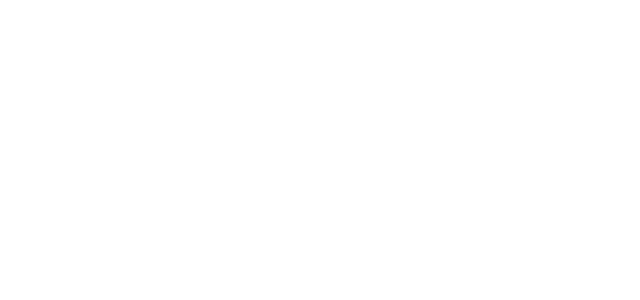
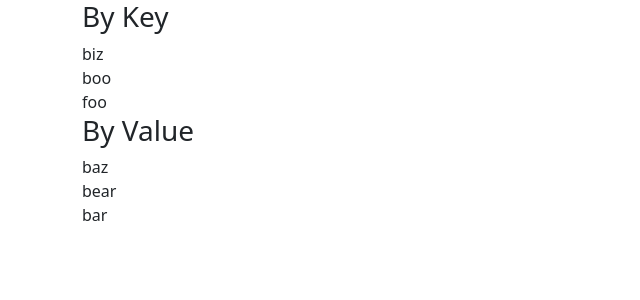
Before and after one commit to kjb244/angular-spa-with-rxjs, an Angular app: page /ng-template-outlet in a window 1280 px wide. Before the commit this address led to /. Shown: the top 300 px of the page, without its empty margins (0-640 px from the left). Built offline with nearby package versions, Linux system fonts and the light colour scheme.

Commit message:
ng template outlet stuff

```diff
--- a/src/app/app.module.ts
+++ b/src/app/app.module.ts
@@ -38,6 +38,7 @@
 import { DropdownComponent } from './components/search/dropdown/dropdown.component';
 import {authGuard} from "./guards/auth.guard";
 import { SignalGroceryListComponent } from './components/signal-grocery-list/signal-grocery-list.component';
+import { NgTemplateOutletComponent } from './components/ng-template-outlet/ng-template-outlet.component';
 
 const appRoutes: Routes = [
   {path: 'view1',  component: View1Component, data: { animationState: 'One' }, canActivate: [authGuard]},
@@ -54,6 +55,7 @@
   {path: 'checkboxes', component: CheckboxesComponent },
   {path: 'searchit', component: SearchItComponent},
   {path: 'signal-grocery-list', component: SignalGroceryListComponent},
+  {path: 'ng-template-outlet', component: NgTemplateOutletComponent},
   {path: '', redirectTo: '/splash', pathMatch: 'full' },
 
 ];
@@ -88,6 +90,7 @@
     SearchItComponent,
     DropdownComponent,
     SignalGroceryListComponent,
+    NgTemplateOutletComponent,
   ],
   imports: [
     BrowserModule,
--- /dev/null
+++ b/src/app/components/ng-template-outlet/ng-template-outlet.component.html
@@ -0,0 +1,17 @@
+<ng-template #byKey let-record="record">
+  <div *ngFor="let item of record | keyvalue">
+    {{item.key}}
+  </div>
+</ng-template>
+
+<ng-template #byValue let-record="record">
+  <div *ngFor="let item of record | keyvalue">
+    {{item.value}}
+  </div>
+</ng-template>
+
+<h3>By Key</h3>
+<ng-container *ngTemplateOutlet="byKey,context:{record:keyValueRecord}" ></ng-container>
+
+<h3>By Value</h3>
+<ng-container *ngTemplateOutlet="byValue,context:{record:keyValueRecord}" ></ng-container>
--- /dev/null
+++ b/src/app/components/ng-template-outlet/ng-template-outlet.component.ts
@@ -0,0 +1,12 @@
+import { Component } from '@angular/core';
+
+@Component({
+  selector: 'app-ng-template-outlet',
+  templateUrl: './ng-template-outlet.component.html',
+  styleUrls: ['./ng-template-outlet.component.css']
+})
+export class NgTemplateOutletComponent {
+
+  public keyValueRecord: Record<string, string> = {foo: 'bar', biz: 'baz', boo: 'bear'}
+
+}
```
Also changed, not shown: src/app/components/ng-template-outlet/ng-template-outlet.component.css (added), 1 other file (tests, documents, lock files or other folders).
